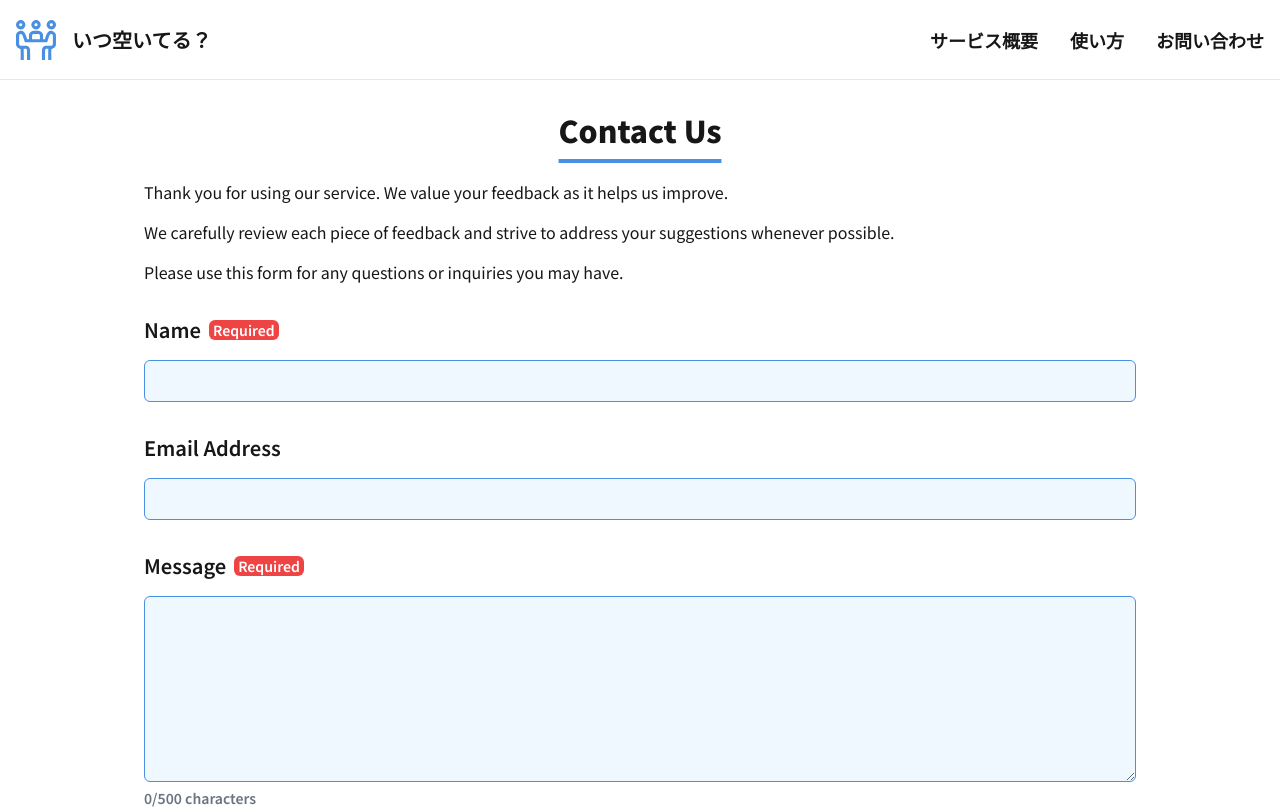
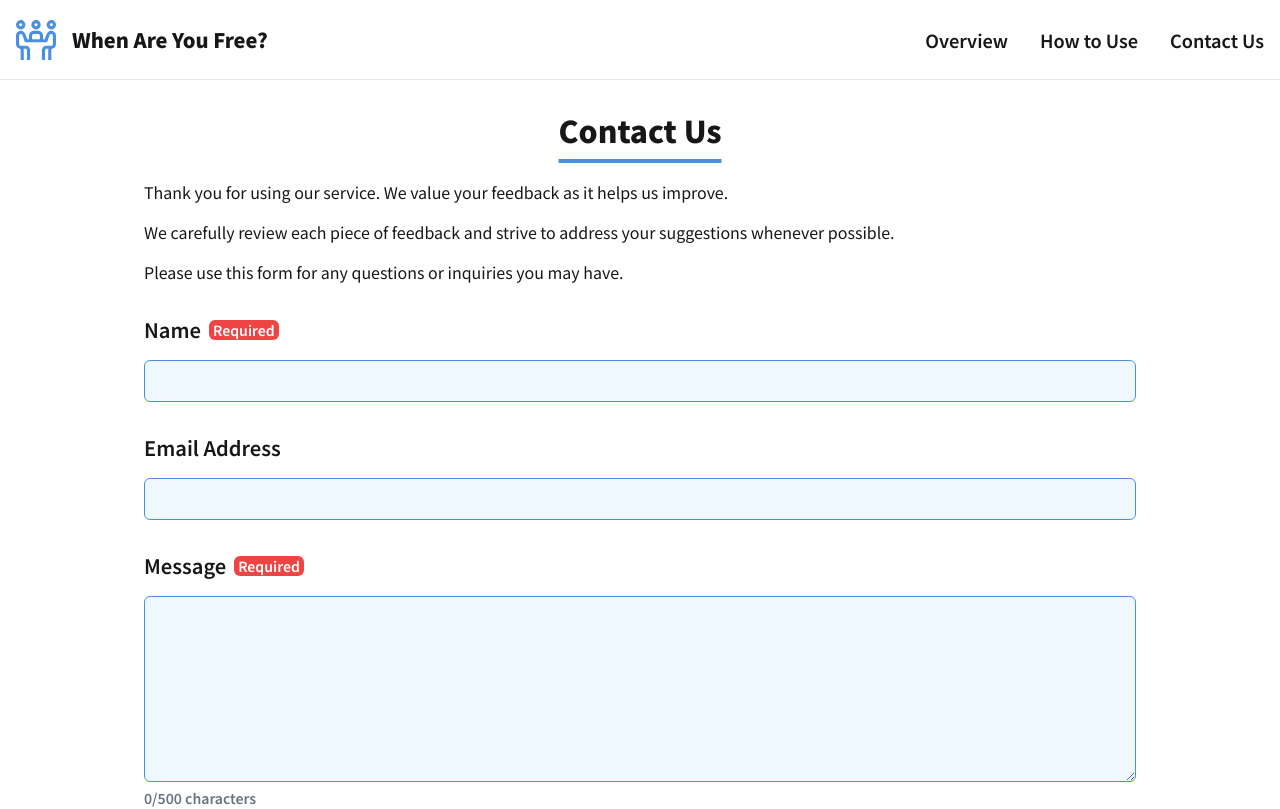
Before and after one commit to takumitoma/itsu-aiteru-scheduler, a Next.js app: page /en/contact in a window 1280 px wide. Shown: the top 809 px of the page. Built offline with nearby package versions, Linux system fonts and the light colour scheme.

Commit message:
feat: add i18n support to Header

```diff
--- a/messages/en.json
+++ b/messages/en.json
@@ -1,4 +1,16 @@
 {
+  "Header": {
+    "appName": "When Are You Free?",
+    "nav": {
+      "overview": "Overview",
+      "howToUse": "How to Use",
+      "contact": "Contact Us"
+    },
+    "aria": {
+      "openMenu": "Open menu",
+      "closeMenu": "Close menu"
+    }
+  },
   "Footer": {
     "appName": "When Are You Free?",
     "description": "When Are You Free? is a free scheduling tool that lets you visually check everyone's availability, making it easy to find the best time for everyone.",
--- a/messages/ja.json
+++ b/messages/ja.json
@@ -1,4 +1,16 @@
 {
+  "Header": {
+    "appName": "いつ空いてる？",
+    "nav": {
+      "overview": "サービス概要",
+      "howToUse": "使い方",
+      "contact": "お問い合わせ"
+    },
+    "aria": {
+      "openMenu": "メニューを開く",
+      "closeMenu": "メニューを閉じる"
+    }
+  },
   "Footer": {
     "appName": "いつ空いてる？",
     "description": "「いつ空いてる？」は、メンバー全員の予定をビジュアルで確認でき、最適な時間を簡単に見つけることができる無料のスケジュール調整ツールです。",
--- a/src/components/Header/Header.tsx
+++ b/src/components/Header/Header.tsx
@@ -5,14 +5,16 @@ import Image from 'next/image';
 import { Link } from '@/i18n/routing';
 import { RxHamburgerMenu } from 'react-icons/rx';
 import { LuX } from 'react-icons/lu';
+import { useTranslations } from 'next-intl';
 
 const NAV_ITEMS = [
-  { href: '/overview', label: 'サービス概要' },
-  { href: '/how-to-use', label: '使い方' },
-  { href: '/contact', label: 'お問い合わせ' },
+  { href: '/overview', translationKey: 'overview' },
+  { href: '/how-to-use', translationKey: 'howToUse' },
+  { href: '/contact', translationKey: 'contact' },
 ] as const;
 
 const Header: React.FC = () => {
+  const t = useTranslations('Header');
   const [isMobileMenuOpen, setIsMobileMenuOpen] = useState(false);
 
   // disable body scroll when menu is open
@@ -40,19 +42,19 @@ const Header: React.FC = () => {
       <div className="max-w-7xl mx-auto px-4 h-full flex items-center justify-between">
         <Link href="/" className="flex items-center space-x-4">
           <Image src="/logo/main-logo.svg" alt="Logo" width={40} height={40} />
-          <span className="text-xl font-bold hidden sm:block">いつ空いてる？</span>
+          <span className="text-xl font-bold hidden sm:block">{t('appName')}</span>
         </Link>
 
         {/* desktop nav bar */}
         <nav className="hidden md:block">
           <ul className="flex items-center space-x-8">
-            {NAV_ITEMS.map(({ href, label }) => (
+            {NAV_ITEMS.map(({ href, translationKey }) => (
               <li key={href}>
                 <Link
                   href={href}
                   className="hover:text-primary text-lg transition-colors font-semibold"
                 >
-                  {label}
+                  {t(`nav.${translationKey}`)}
                 </Link>
               </li>
             ))}
@@ -65,7 +67,7 @@ const Header: React.FC = () => {
             isMobileMenuOpen ? 'text-background z-50' : 'text-foreground'
           }`}
           onClick={toggleMenu}
-          aria-label={isMobileMenuOpen ? 'Close menu' : 'Open menu'}
+          aria-label={isMobileMenuOpen ? t('aria.closeMenu') : t('aria.openMenu')}
         >
           {isMobileMenuOpen ? <LuX size={30} /> : <RxHamburgerMenu size={30} />}
         </button>
@@ -83,14 +85,14 @@ const Header: React.FC = () => {
             <div className="fixed top-20 inset-x-0 bottom-4 md:hidden z-50">
               <nav className="bg-background mx-4 h-full rounded-md">
                 <ul className="flex flex-col space-y-4 p-4">
-                  {NAV_ITEMS.map(({ href, label }) => (
+                  {NAV_ITEMS.map(({ href, translationKey }) => (
                     <li key={href}>
                       <Link
                         href={href}
                         className="hover:text-primary text-xl transition-colors"
                         onClick={() => setIsMobileMenuOpen(false)}
                       >
-                        {label}
+                        {t(`nav.${translationKey}`)}
                       </Link>
                     </li>
                   ))}
```
